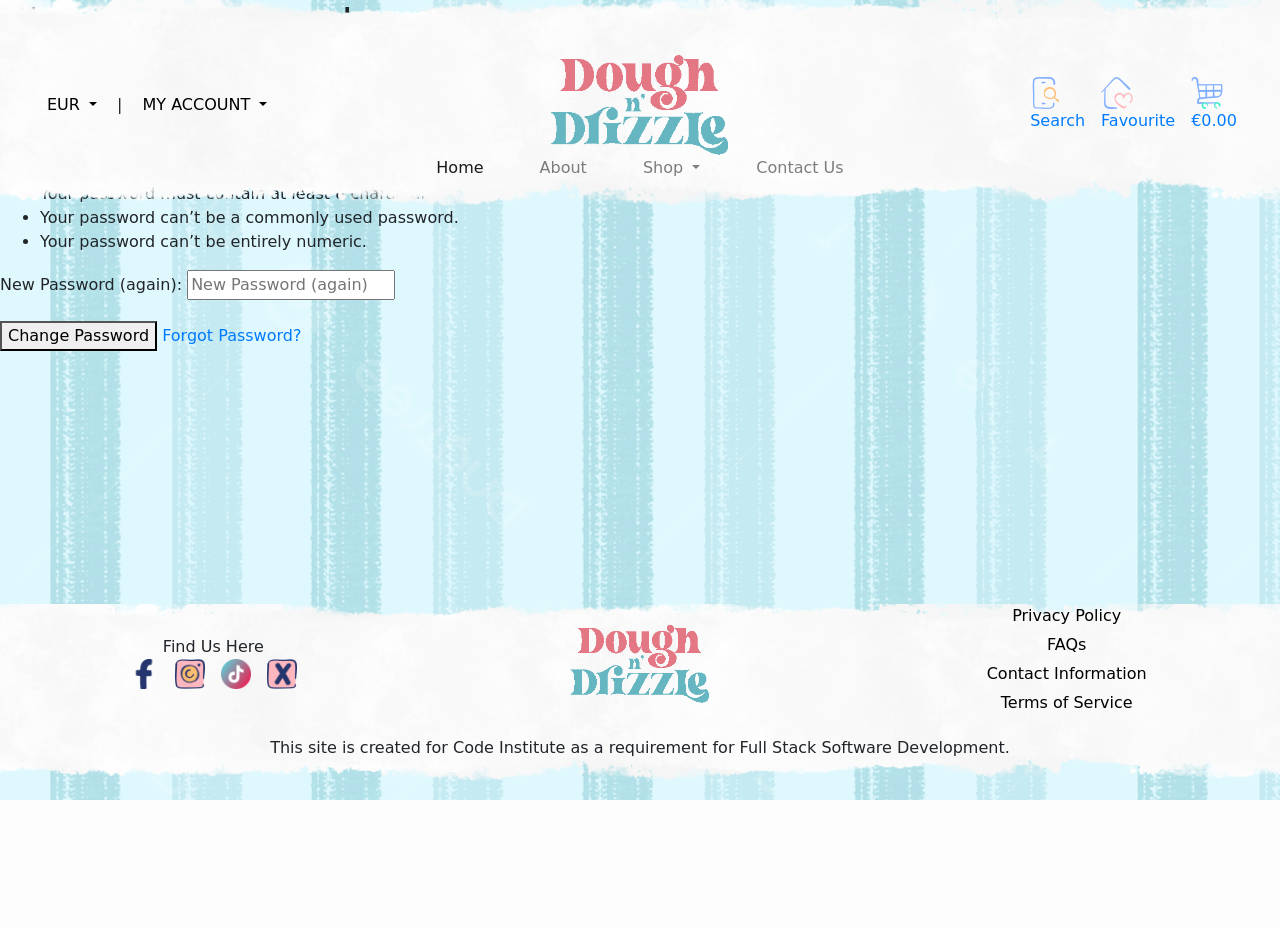
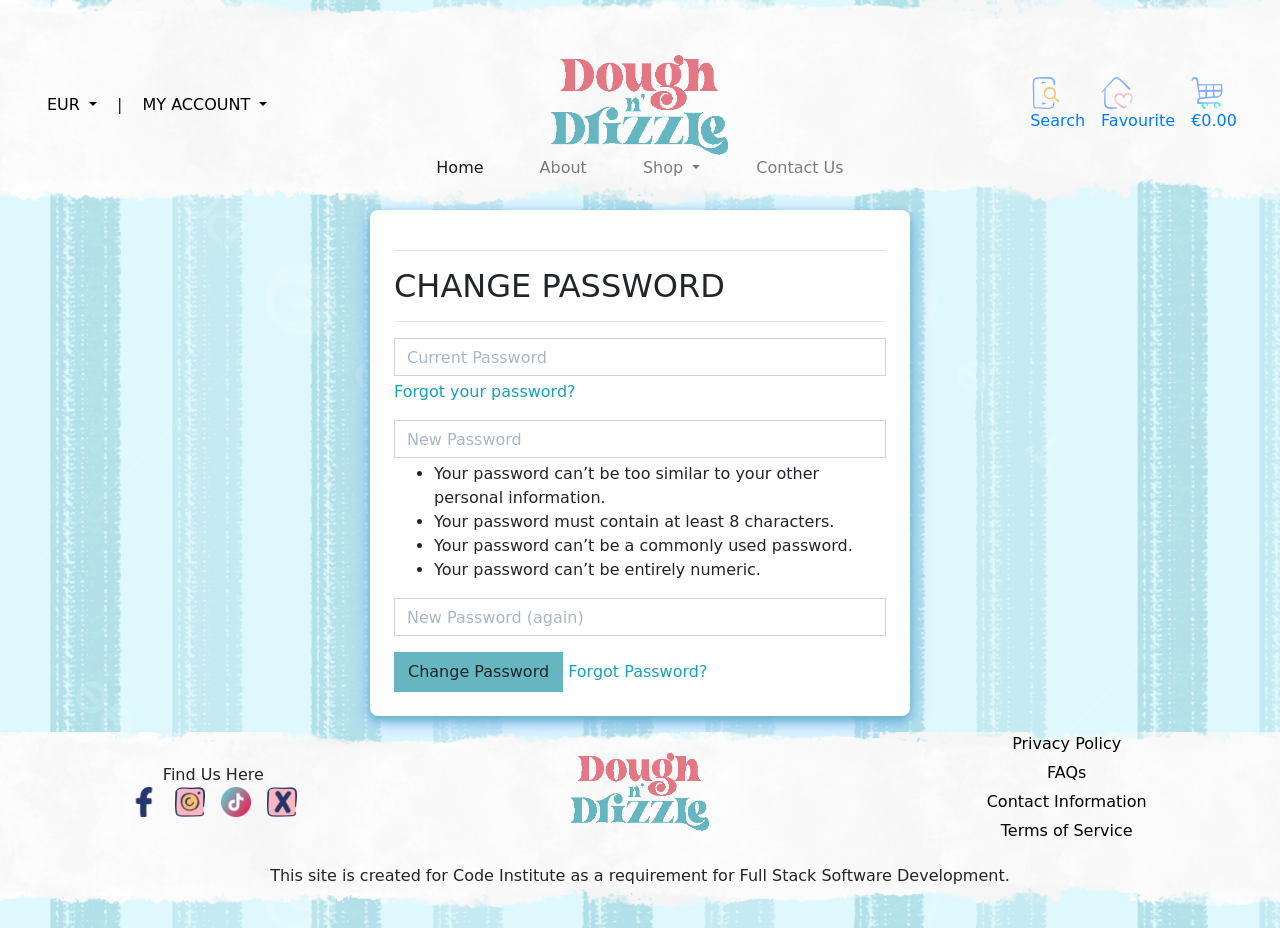
Before and after one commit to hpcoloma/pp5-dough-n-drizzle, a Django app: page /accounts/password/change/ in a window 1280 px wide. Before the commit the page ends 800 px from the top, so only its background shows below. Run offline with Django 5.2, Linux system fonts and the light colour scheme; the visitor is signed in with stand-in values (Sample User, id 1); some libraries are stand-ins or nearby versions; some web fonts are replaced.

Commit message:
Updated allauth templates and tested profiles

```diff
--- a/profiles/templates/profiles/profile.html
+++ b/profiles/templates/profiles/profile.html
@@ -24,4 +24,5 @@
                 <hr>
             </div>
         </div>
+        {{ profile }}
 {% endblock %}
--- a/static/css/base.css
+++ b/static/css/base.css
@@ -573,3 +573,47 @@
     width: 100%; /* Make the h3 full width */
   }
 }
+
+/* Allauth form formatting */
+
+.allauth-form-inner-content p {
+  margin-top: 1.5rem; /* mt-4 */
+  color: #6c757d; /* text-secondary */
+}
+
+.allauth-form-inner-content input {
+  /* border-color: #000; */
+  border-radius: 0;
+}
+
+.allauth-form-inner-content label:not([for='id_remember']) {
+  display: none;
+}
+
+.allauth-form-inner-content input::placeholder {
+  color: #aab7c4;
+}
+
+.allauth-form-inner-content button {
+/* btn */
+display: inline-block;
+  font-weight: 400;
+  /* color: #fff; */
+  text-align: center;
+  vertical-align: middle;
+  -webkit-user-select: none;
+  -moz-user-select: none;
+  -ms-user-select: none;
+  user-select: none;
+  padding: .375rem .75rem;
+  font-size: 1rem;
+  line-height: 1.5;
+  border-radius: 0;
+
+  /* standard bootstrap btn transitions */
+  transition: color .15s ease-in-out,background-color .15s ease-in-out,border-color .15s ease-in-out,box-shadow .15s ease-in-out;
+}
+
+.allauth-form-inner-content a {
+color: #17a2b8; /* text-info */
+}
--- a/templates/allauth/account/account_inactive.html
+++ b/templates/allauth/account/account_inactive.html
@@ -4,8 +4,10 @@
 
 {% block head_title %}{% trans "Account Inactive" %}{% endblock %}
 
-{% block content %}
-<h1>{% trans "Account Inactive" %}</h1>
+{% block inner_content %}
+<hr>
+<h2 class="logo-font">{% trans "ACCOUNT INACTIVE" %}</h2>
+<hr class="mb-3">>
 
 <p>{% trans "This account is inactive." %}</p>
 {% endblock %}
--- a/templates/allauth/account/email.html
+++ b/templates/allauth/account/email.html
@@ -4,8 +4,10 @@
 
 {% block head_title %}{% trans "Email Addresses" %}{% endblock %}
 
-{% block content %}
-    <h1>{% trans "Email Addresses" %}</h1>
+{% block inner_content %}
+<hr>
+<h2 class="logo-font">{% trans "EMAIL ADDRESS" %}</h2>
+<hr class="mb-3">
 {% if emailaddresses %}
 <p>{% trans 'The following email addresses are associated with your account:' %}</p>
 
--- a/templates/allauth/account/login.html
+++ b/templates/allauth/account/login.html
@@ -6,7 +6,6 @@
 {% block head_title %}{% trans "Sign In" %}{% endblock %}
 
 {% block inner_content %}
-
 <hr>
 <h2 class="logo-font">{% trans "SIGN IN" %}</h2>
 <hr class="mb-3">
--- a/templates/allauth/account/password_change.html
+++ b/templates/allauth/account/password_change.html
@@ -4,13 +4,15 @@
 
 {% block head_title %}{% trans "Change Password" %}{% endblock %}
 
-{% block content %}
-    <h1>{% trans "Change Password" %}</h1>
+{% block inner_content %}
+<hr>
+<h2 class="logo-font">{% trans "CHANGE PASSWORD" %}</h2>
+<hr class="mb-3">
 
     <form method="POST" action="{% url 'account_change_password' %}" class="password_change">
         {% csrf_token %}
-        {{ form.as_p }}
-        <button type="submit" name="action">{% trans "Change Password" %}</button>
+        {{ form|crispy }}
+        <button type="submit" class="btn btn-cyan rounded-0"  name="action">{% trans "Change Password" %}</button>
         <a href="{% url 'account_reset_password' %}">{% trans "Forgot Password?" %}</a>
     </form>
 {% endblock %}
--- a/templates/allauth/account/password_reset_done.html
+++ b/templates/allauth/account/password_reset_done.html
@@ -5,8 +5,10 @@
 
 {% block head_title %}{% trans "Password Reset" %}{% endblock %}
 
-{% block content %}
-    <h1>{% trans "Password Reset" %}</h1>
+{% block inner_content %}
+<hr>
+<h2 class="logo-font">{% trans "RESET PASSWORD" %}</h2>
+<hr class="mb-3">
 
     {% if user.is_authenticated %}
     {% include "account/snippets/already_logged_in.html" %}
--- a/templates/allauth/account/password_reset_from_key_done.html
+++ b/templates/allauth/account/password_reset_from_key_done.html
@@ -3,7 +3,9 @@
 {% load i18n %}
 {% block head_title %}{% trans "Change Password" %}{% endblock %}
 
-{% block content %}
-    <h1>{% trans "Change Password" %}</h1>
+{% block inner_content %}
+    <hr>
+    <h2 class="logo-font">{% trans "CHANGE PASSWORD" %}</h2>
+    <hr class="mb-3">
     <p>{% trans 'Your password is now changed.' %}</p>
 {% endblock %}
--- a/templates/allauth/account/verification_sent.html
+++ b/templates/allauth/account/verification_sent.html
@@ -4,8 +4,10 @@
 
 {% block head_title %}{% trans "Verify Your Email Address" %}{% endblock %}
 
-{% block content %}
-    <h1>{% trans "Verify Your Email Address" %}</h1>
+{% block inner_content %}
+    <hr>
+    <h2 class="logo-font">{% trans "VERIFY YOUR EMAIL ADDRESS" %}</h2>
+    <hr class="mb-3">
 
     <p>{% blocktrans %}We have sent an email to you for verification. Follow the link provided to finalize the signup process. If you do not see the verification email in your main inbox, check your spam folder. Please contact us if you do not receive the verification email within a few minutes.{% endblocktrans %}</p>
 
--- a/templates/allauth/account/verified_email_required.html
+++ b/templates/allauth/account/verified_email_required.html
@@ -4,8 +4,10 @@
 
 {% block head_title %}{% trans "Verify Your Email Address" %}{% endblock %}
 
-{% block content %}
-<h1>{% trans "Verify Your Email Address" %}</h1>
+{% block inner_content %}
+<hr>
+<h2 class="logo-font">{% trans "VERIFY YOUR EMAIL ADDRESS" %}</h2>
+<hr class="mb-3">
 
 {% url 'account_email' as email_url %}
 
--- a/templates/snippets/header.html
+++ b/templates/snippets/header.html
@@ -29,7 +29,7 @@
                         {% if request.user.is_superuser %}
                             <a href="" class="dropdown-item">Product Management</a>
                         {% endif %}
-                            <a href="" class="dropdown-item">My Profile</a>
+                            <a href="{% url 'profile' %}" class="dropdown-item">My Profile</a>
                             <a href="{% url 'account_logout' %}" class="dropdown-item">Logout</a>
                         {% else %}
                             <a href="{% url 'account_signup' %}" class="dropdown-item">Register</a>
```
Also changed, not shown: profiles/views.py (+7 -2 lines), templates/allauth/account/email_change.html (+5 -3 lines), templates/allauth/account/email_confirm.html (+5 -3 lines), templates/allauth/account/password_reset.html (+6 -5 lines), templates/allauth/account/password_reset_from_key.html (+7 -4 lines), templates/allauth/account/password_set.html (+6 -4 lines).
